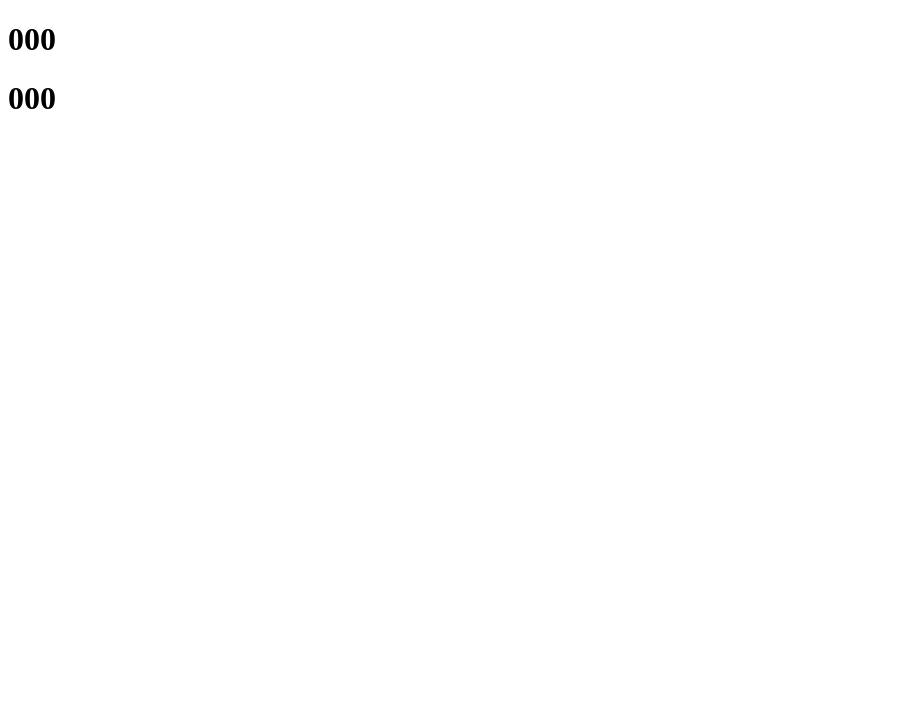
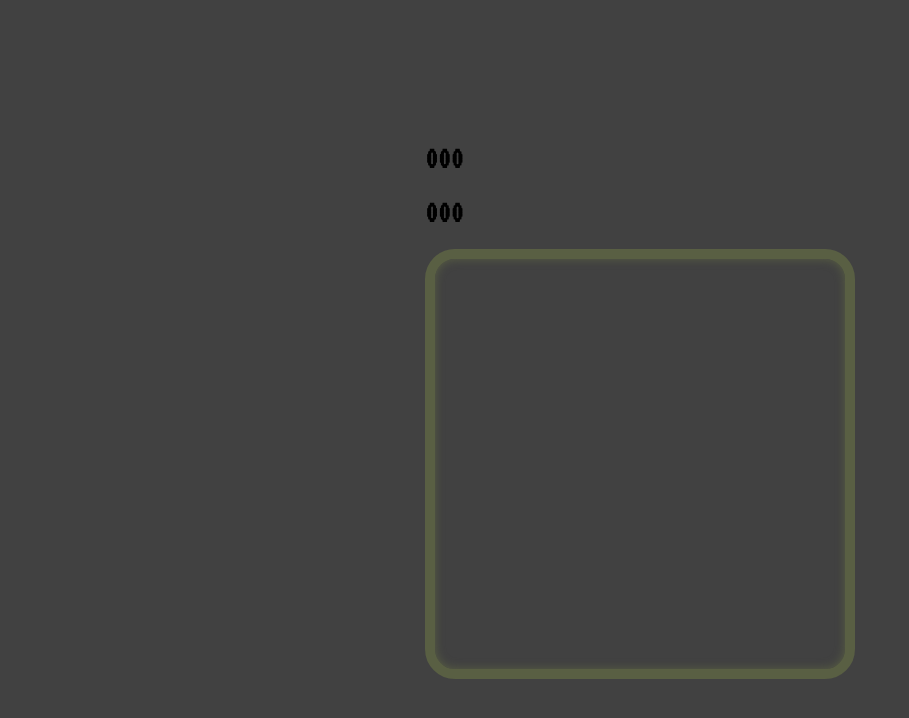
Before and after one commit to Mahmoud-8/game-js, a plain HTML site: page index.html in a window 1280 px wide. Shown: the whole page, without its empty margins (0-909 px from the left). Drawn offline with Linux system fonts and the light colour scheme.

Commit message:
done the file

```diff
--- a/index.html
+++ b/index.html
@@ -3,6 +3,9 @@
 <head>
     <meta charset="UTF-8">
     <meta name="viewport" content="width=device-width, initial-scale=1.0">
+    <link rel="preconnect" href="https://fonts.googleapis.com">
+<link rel="preconnect" href="https://fonts.gstatic.com" crossorigin>
+<link href="https://fonts.googleapis.com/css2?family=VT323&display=swap" rel="stylesheet">
     <title>snake Game</title>
     <link rel="stylesheet" href="style.css">
     <script src="script.js"  defer></script>
--- a/style.css
+++ b/style.css
@@ -1,2 +1,26 @@
 body{
+    display: flex;
+    justify-content: center;
+    align-items: center;
+    height: 100vh;
+    margin: 0;
+    font-family: "VT323", monospace ;
 }
+
+body, .snake {
+    background-color: #414141
+}
+
+#game-board {
+    border-radius: 100px;
+    display: grid;
+    grid-template-columns: repeat(20, 20px);
+    grid-template-rows: repeat(20, 20px);
+    margin: 5px;
+}
+
+.game-border-1 {
+    border: #595f43 solid 10px;
+    border-radius: 30px;
+    box-shadow: inset 0 0 10px #595f43;
+}
```
